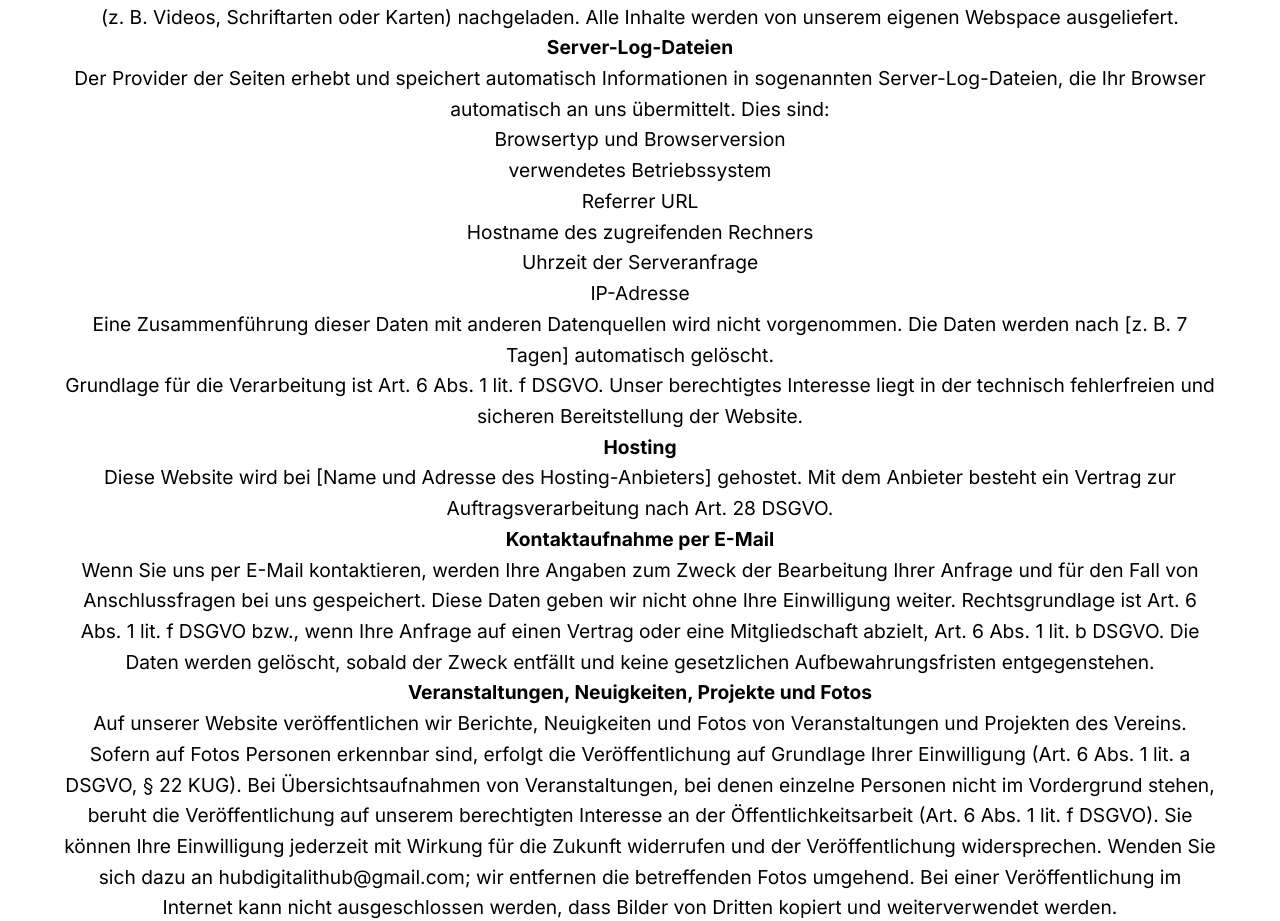
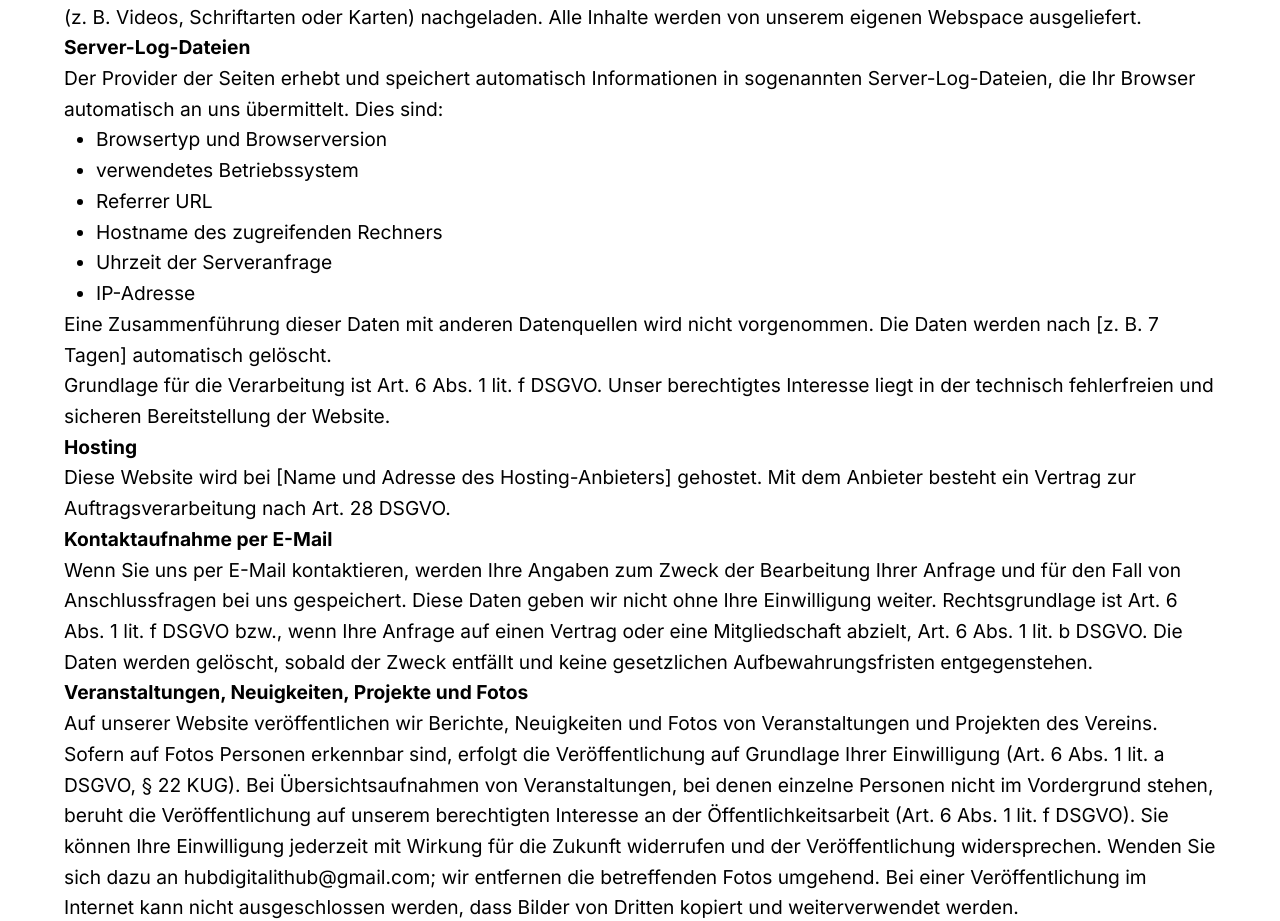
Before and after one commit to yarinka82/Digital-IT-Hub-in-Wurzburg, a Next.js app: page /datenschutz in a window 1280 px wide. Shown: the part 1885-2806 px from the top of the page. Built offline with nearby package versions, Linux system fonts and the light colour scheme.

Commit message:
fix: datenschutz page content aligned left

```diff
--- a/src/app/(legal)/datenschutz/page.tsx
+++ b/src/app/(legal)/datenschutz/page.tsx
@@ -2,13 +2,13 @@ import Link from "next/link";
 
 export default function Datenschutz() {
   return (
-    <div className="p-16 bg-white text-black">
+    <div className="p-16 bg-white text-black text-left">
       <div className="text-left">
         <Link href="/" className="text-blue-600 underline hover:text-blue-800">
           Zurück zur Startseite
         </Link>
       </div>
-      <h1 className="text-black">Datenschutzerklärung</h1>
+      <h1 className="text-black text-center">Datenschutzerklärung</h1>
       <h2 className="text-black">1. Datenschutz auf einen Blick</h2>
       <h3 className="text-black">Allgemeine Hinweise</h3>
       <p>
@@ -156,7 +156,7 @@ export default function Datenschutz() {
         in sogenannten Server-Log-Dateien, die Ihr Browser automatisch an uns
         übermittelt. Dies sind:
       </p>
-      <ul>
+      <ul className="list-disc text-left px-8">
         <li>Browsertyp und Browserversion</li>
         <li>verwendetes Betriebssystem</li>
         <li>Referrer URL</li>
```
